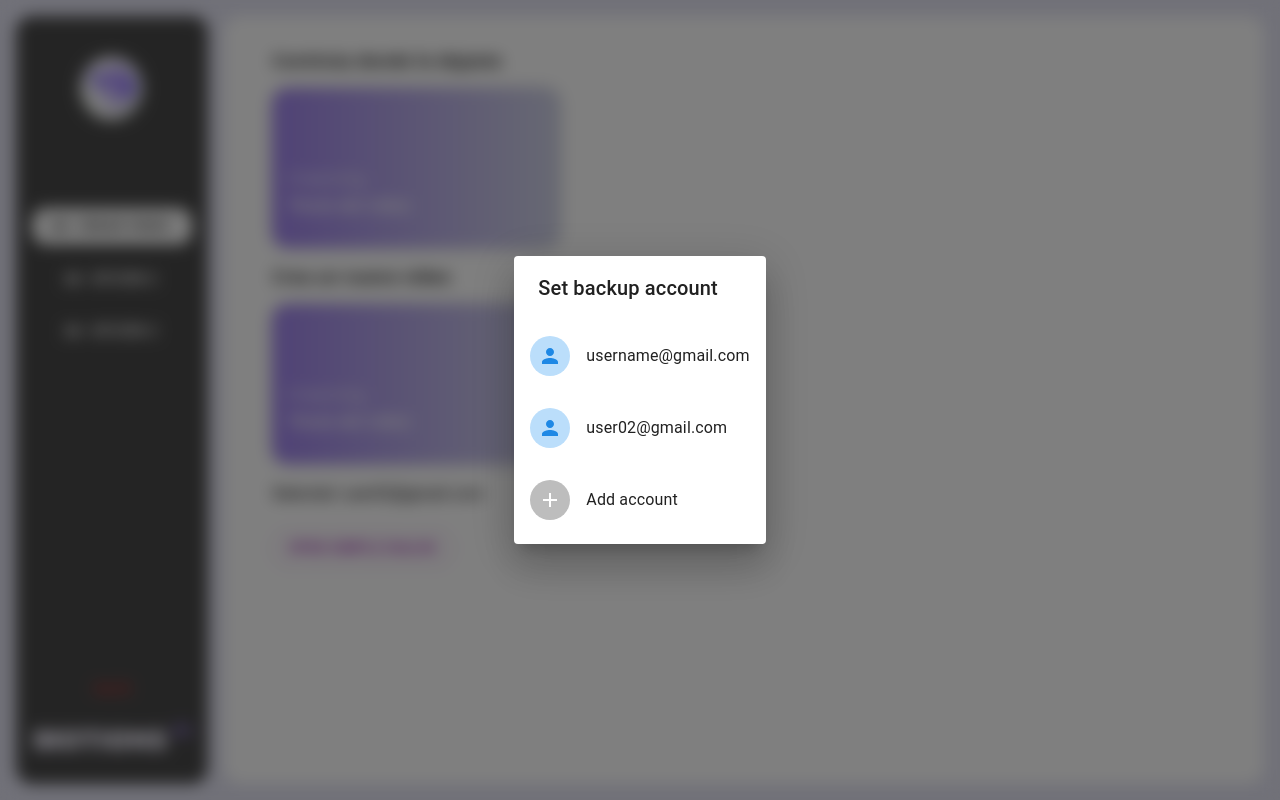
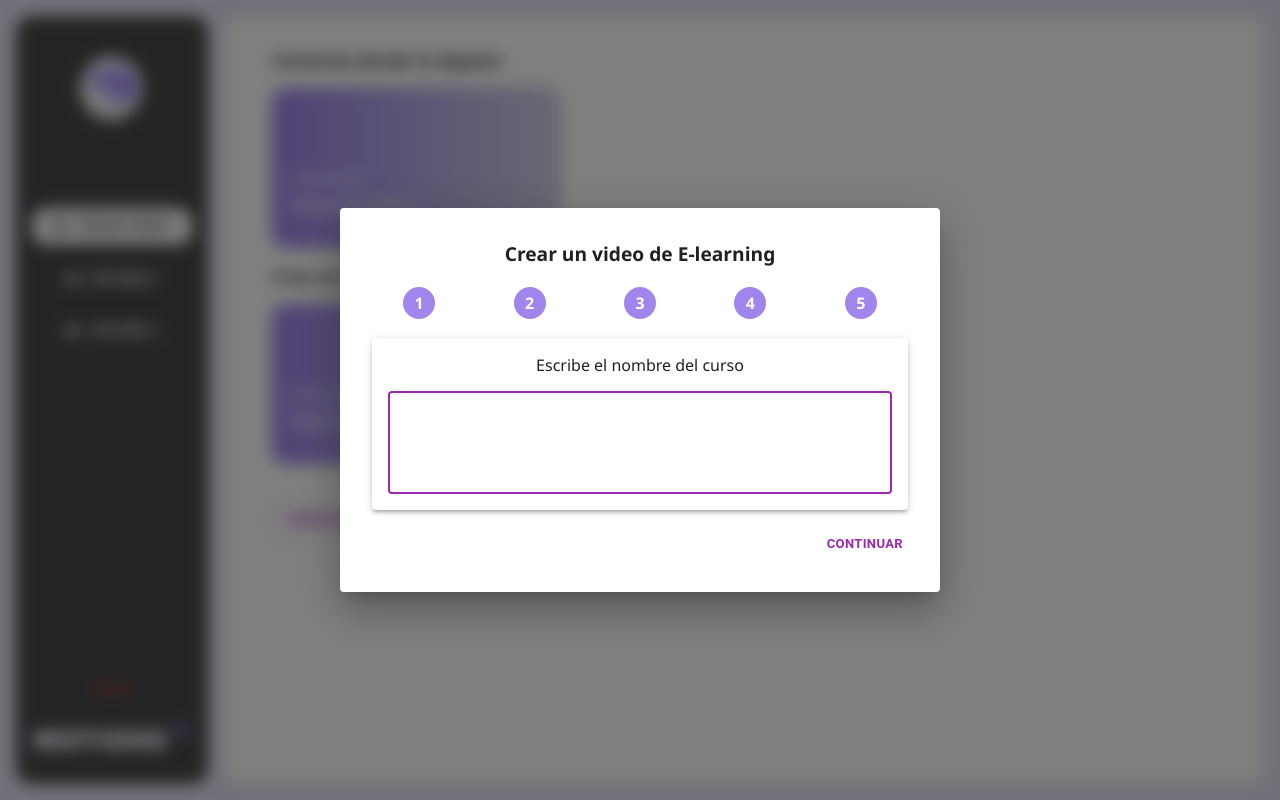
Before and after one commit to LeoLeto/Motions, a React (Vite) app in the folder client/: page /dashboard in a window 1280 px wide. Both pictures are taken after a click on the button "OPEN SIMPLE DIALOG". Built offline with nearby package versions, Linux system fonts and the light colour scheme.

Commit message:
Modal step 1 base

```diff
--- /dev/null
+++ b/client/src/components/NewVideoModal/NewVideoModal.css
@@ -0,0 +1,43 @@
+.dialogContainer {
+    display       : flex;
+    flex-direction: column;
+    gap           : 1.2rem;
+    padding       : 2rem;
+}
+
+
+.paperContainer {
+    padding: 1rem;
+}
+
+.paperTitle {
+    text-align   : center;
+    font-weight  : 500;
+    margin-bottom: 1rem;
+}
+
+.dialogTitle {
+    font-size  : 1.2rem;
+    font-weight: 600;
+    text-align : center;
+}
+
+.wizardStepCounter {
+    display              : flex;
+    gap                  : 1rem;
+    /* width             : 40rem; */
+    /* margin            : 0 1rem 2rem 1rem; */
+    justify-content      : space-around;
+}
+
+.wizardStepCounter span {
+    display         : flex;
+    justify-content : center;
+    align-items     : center;
+    background-color: #a085ec;
+    color           : white;
+    width           : 2rem;
+    height          : 2rem;
+    border-radius   : 2rem;
+    font-weight     : 600;
+}
--- a/client/src/components/NewVideoModal/NewVideoModal.tsx
+++ b/client/src/components/NewVideoModal/NewVideoModal.tsx
@@ -1,17 +1,8 @@
+import { Paper, TextField } from "@mui/material";
+import Button from "@mui/material/Button";
+import Dialog from "@mui/material/Dialog";
 import * as React from "react";
-import Button from "@mui/material/Button";
-import Avatar from "@mui/material/Avatar";
-import List from "@mui/material/List";
-import ListItem from "@mui/material/ListItem";
-import ListItemAvatar from "@mui/material/ListItemAvatar";
-import ListItemButton from "@mui/material/ListItemButton";
-import ListItemText from "@mui/material/ListItemText";
-import DialogTitle from "@mui/material/DialogTitle";
-import Dialog from "@mui/material/Dialog";
-import PersonIcon from "@mui/icons-material/Person";
-import AddIcon from "@mui/icons-material/Add";
-import Typography from "@mui/material/Typography";
-import { blue } from "@mui/material/colors";
+import "./NewVideoModal.css";
 
 const emails = ["username@gmail.com", "user02@gmail.com"];
 
@@ -28,47 +19,45 @@ function SimpleDialog(props: SimpleDialogProps) {
     onClose(selectedValue);
   };
 
-  const handleListItemClick = (value: string) => {
-    onClose(value);
-  };
-
   return (
     <Dialog
+      fullWidth={true}
       sx={{
         backdropFilter: "blur(8px)",
-        //other styles here
       }}
       onClose={handleClose}
       open={open}
     >
-      <DialogTitle>Set backup account</DialogTitle>
-      <List sx={{ pt: 0 }}>
-        {emails.map((email) => (
-          <ListItem disableGutters key={email}>
-            <ListItemButton onClick={() => handleListItemClick(email)}>
-              <ListItemAvatar>
-                <Avatar sx={{ bgcolor: blue[100], color: blue[600] }}>
-                  <PersonIcon />
-                </Avatar>
-              </ListItemAvatar>
-              <ListItemText primary={email} />
-            </ListItemButton>
-          </ListItem>
-        ))}
-        <ListItem disableGutters>
-          <ListItemButton
-            autoFocus
-            onClick={() => handleListItemClick("addAccount")}
-          >
-            <ListItemAvatar>
-              <Avatar>
-                <AddIcon />
-              </Avatar>
-            </ListItemAvatar>
-            <ListItemText primary="Add account" />
-          </ListItemButton>
-        </ListItem>
-      </List>
+      <div className="dialogContainer">
+        <div className="dialogTitle">Crear un video de E-learning</div>
+        <div className="wizardStepCounter" style={{ textAlign: "center" }}>
+          <span>1</span>
+          <span>2</span>
+          <span>3</span>
+          <span>4</span>
+          <span>5</span>
+        </div>
+
+        <Paper elevation={3} square={false}>
+          <div className="paperContainer">
+            <p className="paperTitle">Escribe el nombre del curso</p>
+            <TextField
+              focused
+              id="outlined-basic"
+              variant="outlined"
+              fullWidth={true}
+              color="secondary"
+              multiline
+              rows={3}
+            />
+          </div>
+        </Paper>
+        <span style={{ marginLeft: "auto" }}>
+          <Button color="secondary" size="small">
+            Continuar
+          </Button>
+        </span>
+      </div>
     </Dialog>
   );
 }
@@ -88,9 +77,6 @@ export default function SimpleDialogDemo() {
 
   return (
     <div>
-      <Typography variant="subtitle1" component="div">
-        Selected: {selectedValue}
-      </Typography>
       <br />
       <Button variant="outlined" color="secondary" onClick={handleClickOpen}>
         Open simple dialog
```
